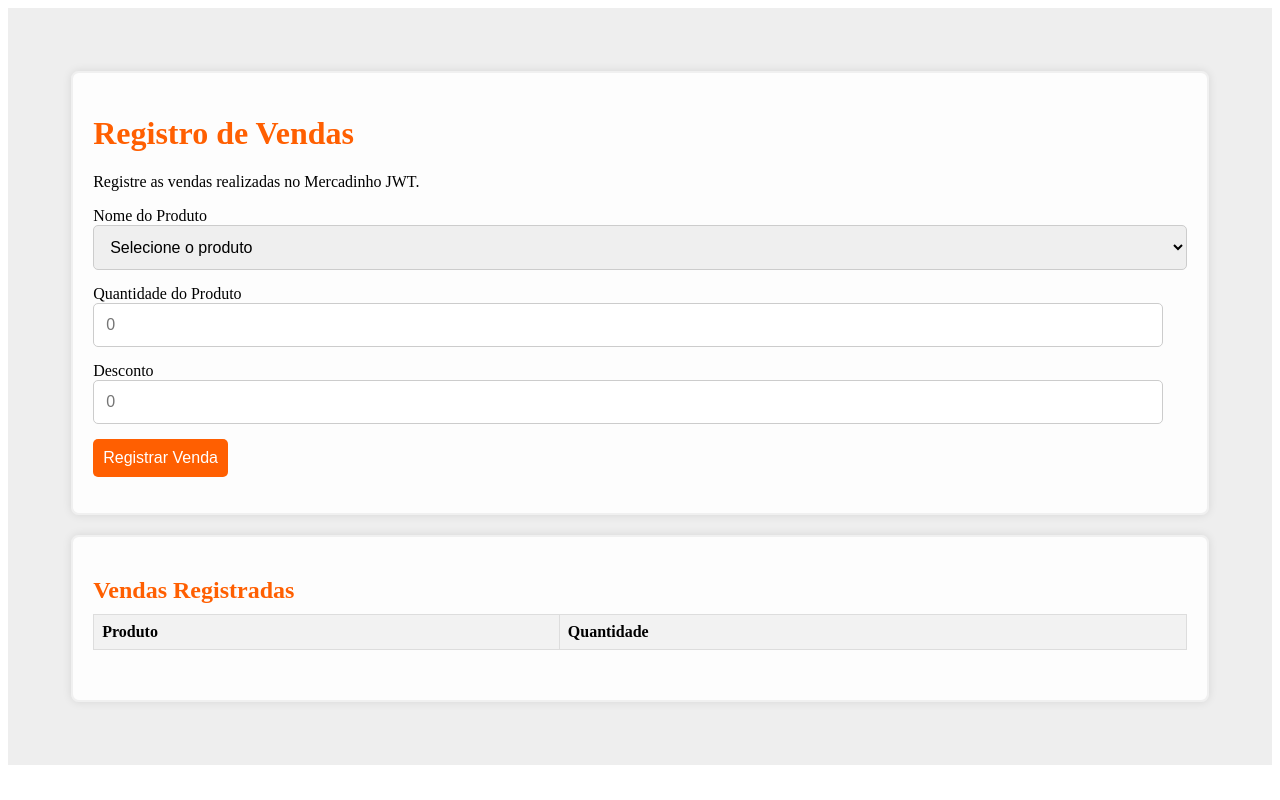
After one commit to wladi-silva/mercadinho-jwt, a PHP site: template pages/venda_produto.php in a window 1280 px wide. The commit adds this page. Run offline with PHP 8.4, Linux system fonts and the light colour scheme; the template is opened without the code that fills it, so the values that code supplies are empty.

Commit message:
Feature Venda Produtos: realizado a criação da venda de produtos, seguindo a listagem da ultima venda, junto com o histórico de todas as vendas. Também está atualizando o estoque do Banco de Dados em memória, subtraindo o total com a quantidade vendida

```diff
--- a/assets/css/produtos.css
+++ b/assets/css/principal.css
@@ -45,6 +45,10 @@
     width: calc(100% - 24px);
 }
 
+.select {
+    width: 100%;
+}
+
 .botao-entrar {
     background-color: #ff5f01;
     color: white;
@@ -61,6 +65,11 @@
 }
 
 .lista-produtos {
+    margin-top: 20px;
+    margin-bottom: 30px;
+}
+
+.lista-vendas {
     margin-top: 20px;
     margin-bottom: 30px;
 }
--- a/controllers/ProdutoController.php
+++ b/controllers/ProdutoController.php
@@ -1,7 +1,7 @@
 <?php
 
-include 'exceptions/QuantidadeInvalidoException.php';
-include 'exceptions/PrecoInvalidoException.php';
+include_once 'exceptions/QuantidadeInvalidaException.php';
+include_once 'exceptions/PrecoInvalidoException.php';
 
 // Classe Controller dos produtos para adiministrar e orquestrar as movimentações do usuário
 class ProdutoController {
@@ -26,7 +26,7 @@ class ProdutoController {
             // Atualiza a visualização com os detalhes do novo produto
             $produtos = $this->listarProdutos();
             return $produtos;
-        } catch (PrecoInvalidoException | QuantidadeInvalidoException $e) {
+        } catch (PrecoInvalidoException | QuantidadeInvalidaException $e) {
             // Exibe uma mensagem de erro em Tela
             echo '<div style="border: 2px solid red; padding: 10px; background-color: #ffe6e6;">';
             echo "Erro: " . $e->getMessage();
--- /dev/null
+++ b/controllers/VendaController.php
@@ -0,0 +1,37 @@
+<?php
+
+include_once 'exceptions/QuantidadeInsuficienteException.php';
+
+// Classe Controller das vendas para adiministrar e orquestrar as movimentações do usuário
+class VendaController {
+    // Injeção de dependência da Classe Venda
+    private $venda;
+    // Injeção de dependência da Classe BancoDadosMemoria
+    private $bancoDados;
+
+    public function __construct($venda, $bancoDados) {
+        $this->venda = $venda;
+        $this->bancoDados = $bancoDados;
+    }
+
+    public function cadastrarVenda() {
+        try {
+            $this->venda->setVenda();
+            return $this->listarVendas();
+        } catch (QuantidadeInsuficienteException | QuantidadeInvalidaException $e) {
+            // Exibe uma mensagem de erro em Tela
+            echo '<div style="border: 2px solid red; padding: 10px; background-color: #ffe6e6;">';
+            echo "Erro: " . $e->getMessage();
+            echo '</div>';
+            return null;
+        }
+    }
+
+    public function listarVendas() {
+        // Retorna todos as vendas do Banco de Dados em Memoria
+        return $this->bancoDados->getAllVendas();
+    }
+
+}
+
+?>
--- /dev/null
+++ b/exceptions/QuantidadeInsuficienteException.php
@@ -0,0 +1,11 @@
+<?php
+
+class QuantidadeInsuficienteException extends Exception {
+
+    public function __construct($mensagem = "<b>Quantidade do Produto</b> é maior do que a quantidade em estoque.", $codigo = 0, Exception $anterior = null) {
+        parent::__construct($mensagem, $codigo, $anterior);
+    }
+
+}
+
+?>
--- /dev/null
+++ b/exceptions/QuantidadeInvalidaException.php
@@ -0,0 +1,11 @@
+<?php
+
+class QuantidadeInvalidaException extends Exception {
+
+    public function __construct($mensagem = "<b>Quantidade do Produto</b> não pode ser menor ou igual a zero.", $codigo = 0, Exception $anterior = null) {
+        parent::__construct($mensagem, $codigo, $anterior);
+    }
+
+}
+
+?>
--- a/models/Produto.php
+++ b/models/Produto.php
@@ -1,9 +1,15 @@
 <?php
+
+include_once 'exceptions/QuantidadeInvalidaException.php';
 
 class Produto {
     private $nome;
     private $preco;
     private $quantidade;
+
+    public function __construct($nome) {
+        $this->nome = $nome;
+    }
 
     public function setProduto($data) {
         if (isset($data['nome']) && isset($data['preco']) && isset($data['quantidade'])) {
@@ -26,8 +32,12 @@ class Produto {
         ];
     }
 
+    public function getNome() {
+        return $this->nome;
+    }
+
     // Validar preço menor ou igual a zero
-    private function validarPreco($preco) {
+    public function validarPreco($preco) {
         if ($preco <= 0) {
             // Lançar Exception preço invalida
             throw new PrecoInvalidoException();
@@ -35,13 +45,12 @@ class Produto {
     }
 
     // Validar preço menor ou igual a zero
-    private function validarQuantidade($quantidade) {
+    public function validarQuantidade($quantidade) {
         if ($quantidade <= 0) {
             // Lançar Exception quantidade invalida
-            throw new QuantidadeInvalidoException();
+            throw new QuantidadeInvalidaException();
         }
     }
-
 
 }
 
--- /dev/null
+++ b/models/Venda.php
@@ -0,0 +1,63 @@
+<?php
+
+include 'Produto.php';
+include 'repositories/BancoDadosMemoria.php';
+
+class Venda {
+    // Injeção de dependência da Classe Produto
+    private $produto;
+    /* Injeção de dependência da Classe BancoDadosMemoria, para seguir o solicitado no desafio
+        irei utilizar no model, porém as regras de negócio e consultas devem ficar na camada service. */
+    private $bancoDados;
+    private $quantidade;
+    private $desconto;
+
+
+    public function __construct(Produto $produto, $quantidade, $desconto, BancoDadosMemoria $bancoDados) {
+        $this->produto = $produto;
+        $this->bancoDados = $bancoDados;
+        $this->quantidade = $quantidade;
+        $this->desconto = $desconto;
+    }
+
+    public function setVenda() {
+        // Verificação de quantidade
+        $this->produto->validarQuantidade($this->quantidade);
+
+        // Busca o produto em BancoDadosMemoria
+        $produtoEstoque = $this->bancoDados->procurarProduto($this->produto->getNome());
+
+        if (isset($produtoEstoque)) {
+            // Valida o estoque do produto
+            if ($produtoEstoque['quantidade'] >= $this->quantidade) {
+
+                // Atualiza o estoque do produto após a venda
+                $this->bancoDados->atualizarEstoque($this->produto, $this->quantidade);
+
+                // Registra a venda no BancoDadosMemoria
+                $this->bancoDados->insertVenda([
+                    'nome' => $this->produto->getNome(),
+                    'quantidade' => $this->quantidade
+                ]);
+
+                // Retorna os detalhes da última venda
+                return $this->getVenda();
+
+            } else {
+                // Quantidade insuficiente no estoque
+                throw new QuantidadeInsuficienteException();
+            }
+        }
+    }
+
+    public function getVenda() {
+        return [
+            'produto' => $this->produto->getProduto(),
+            'quantidade' => $this->quantidade,
+            'desconto' => $this->desconto
+        ];
+    }
+
+}
+
+?>
--- /dev/null
+++ b/pages/venda_produto.php
@@ -0,0 +1,106 @@
+<?php
+
+include 'models/Venda.php';
+include 'controllers/VendaController.php';
+include_once 'repositories/BancoDadosMemoria.php';
+
+// Instância da classe BancoDadosMemoria
+$bancoDados = new BancoDadosMemoria();
+
+// Verifica se existe dados da nova venda no POST
+if ($_SERVER["REQUEST_METHOD"] == "POST" && isset($_POST['vender'])) {
+    // Dados do produto vendido
+    $produto = new Produto($_POST['nome']);
+    // Instância da classe Venda
+    $venda = new Venda($produto, $_POST['quantidade'], $_POST['desconto'], $bancoDados);
+    // Instância da classe VendaController
+    $vendaController = new VendaController($venda, $bancoDados);
+
+    // Cadastrar o novo produto usando o Controller
+    $vendaController->cadastrarVenda();
+}
+
+?>
+
+<head>
+    <link rel="stylesheet" href="./assets/css/principal.css">
+</head>
+
+<body>
+    <div class="background">
+        <div class="conteudo-principal">
+
+            <div class="card">
+                <h1 class="titulo-laranja">Registro de Vendas</h1>
+                <p class="acesso-email">Registre as vendas realizadas no Mercadinho JWT.</p>
+
+                <form class="formulario-cadastro" method="POST">
+                    <div class="campo-laranja">
+                        <div class="caixa-info">
+                            <label class="texto-label">Nome do Produto</label>
+                        </div>
+                        <div class="entrada-input">
+                            <select name="nome" class="input-padrao select" required>
+                                <option value="" disabled selected>Selecione o produto</option>
+                                <?php
+                                $produtosBanco = $bancoDados->getAllProdutos();
+                                foreach ($produtosBanco as $produto) : ?>
+                                    <option value="<?= $produto['nome']; ?>"><?= $produto['nome']; ?></option>
+                                <?php endforeach; ?>
+                            </select>
+                        </div>
+                    </div>
+
+                    <div class="campo-laranja">
+                        <div class="caixa-info">
+                            <label class="texto-label">Quantidade do Produto</label>
+                        </div>
+                        <div class="entrada-input">
+                            <input type="number" placeholder="0" class="input-padrao" value="" name="quantidade" required>
+                        </div>
+                    </div>
+
+                    <div class="campo-laranja">
+                        <div class="caixa-info">
+                            <label class="texto-label">Desconto</label>
+                        </div>
+                        <div class="entrada-input">
+                            <input type="number" placeholder="0" class="input-padrao" value="" name="desconto" required>
+                        </div>
+                    </div>
+
+                    <div class="acao-botao">
+                        <button type="submit" class="botao-entrar" name="vender">
+                            <span class="texto-botao">Registrar Venda</span>
+                        </button>
+                    </div>
+                </form>
+
+            </div>
+
+            <div class="card">
+                <div class="lista-vendas">
+                    <h2 class="titulo-lista">Vendas Registradas</h2>
+                    <table class="tabela-produtos">
+                        <thead>
+                            <tr>
+                                <th>Produto</th>
+                                <th>Quantidade</th>
+                            </tr>
+                        </thead>
+                        <tbody>
+                            <?php
+                            $vendasBanco = $bancoDados->getAllVendas();
+                            foreach ($vendasBanco as $venda) : ?>
+                                <tr>
+                                    <td><?= $venda['nome']; ?></td>
+                                    <td><?= $venda['quantidade']; ?></td>
+                                </tr>
+                            <?php endforeach; ?>
+                        </tbody>
+                    </table>
+                </div>
+            </div>
+        </div>
+    </div>
+</body>
--- a/repositories/BancoDadosMemoria.php
+++ b/repositories/BancoDadosMemoria.php
@@ -7,18 +7,48 @@ session_start();
 class BancoDadosMemoria {
 
     public function __construct() {
-        // Para simular um primeiro dados na tela, adicionei esses exemplos no construtor
+
         if (!isset($_SESSION['bancoDadosProdutos'])) {
+            // Para simular um primeiro dados na tela, adicionei esses exemplos no construtor
             $_SESSION['bancoDadosProdutos'] = [
                 ['nome' => 'Feijão', 'preco' => 9.05, 'quantidade' => 20],
                 ['nome' => 'Arroz', 'preco' => 5.89, 'quantidade' => 20],
             ];
         }
+
+        if (!isset($_SESSION['bancoDadosVendas'])) {
+            $_SESSION['bancoDadosVendas'] = [];
+        }
+
     }
+
+    // Atualiza a quantidade do produto
+    public function atualizarEstoque($produto, $quantidade) {
+        // Percorre todo os dados cadastrados para achar o produto certo
+        foreach ($_SESSION['bancoDadosProdutos'] as &$produtoBanco) {
+            if ($produtoBanco['nome'] === $produto->getNome()) {
+                // Subtrai a quantidade do produto
+                $produtoBanco['quantidade'] -= $quantidade;
+                break;
+            }
+        }
+    }
+
 
     // Realiza uma inserção na lista/tabela de produtos
     public function insertProduto($data) {
         $_SESSION['bancoDadosProdutos'][] = $data;
+    }
+
+    public function procurarProduto($nome) {
+        // Percorre todo os dados cadastrados para achar o produto certo
+        foreach ($_SESSION['bancoDadosProdutos'] as $produto) {
+            if ($produto['nome'] === $nome) {
+                // Retorna o produto pesquisado
+                return $produto;
+            }
+        }
+        return null;
     }
 
     // Retorna todo o conteúdo da lista de produtos
@@ -26,6 +56,16 @@ class BancoDadosMemoria {
         return $_SESSION['bancoDadosProdutos'];
     }
 
+    // Realiza uma inserção na lista/tabela de produtos
+    public function insertVenda($data) {
+        $_SESSION['bancoDadosVendas'][] = $data;
+    }
+
+    // Retorna todo o conteúdo da lista de produtos
+    public function getAllVendas() {
+        return $_SESSION['bancoDadosVendas'];
+    }
+
 }
 
 ?>
```
Also changed, not shown: exceptions/QuantidadeInvalidoException.php (deleted, +0 -11 lines), pages/cadastro_produtos.php (+7 -7 lines).
